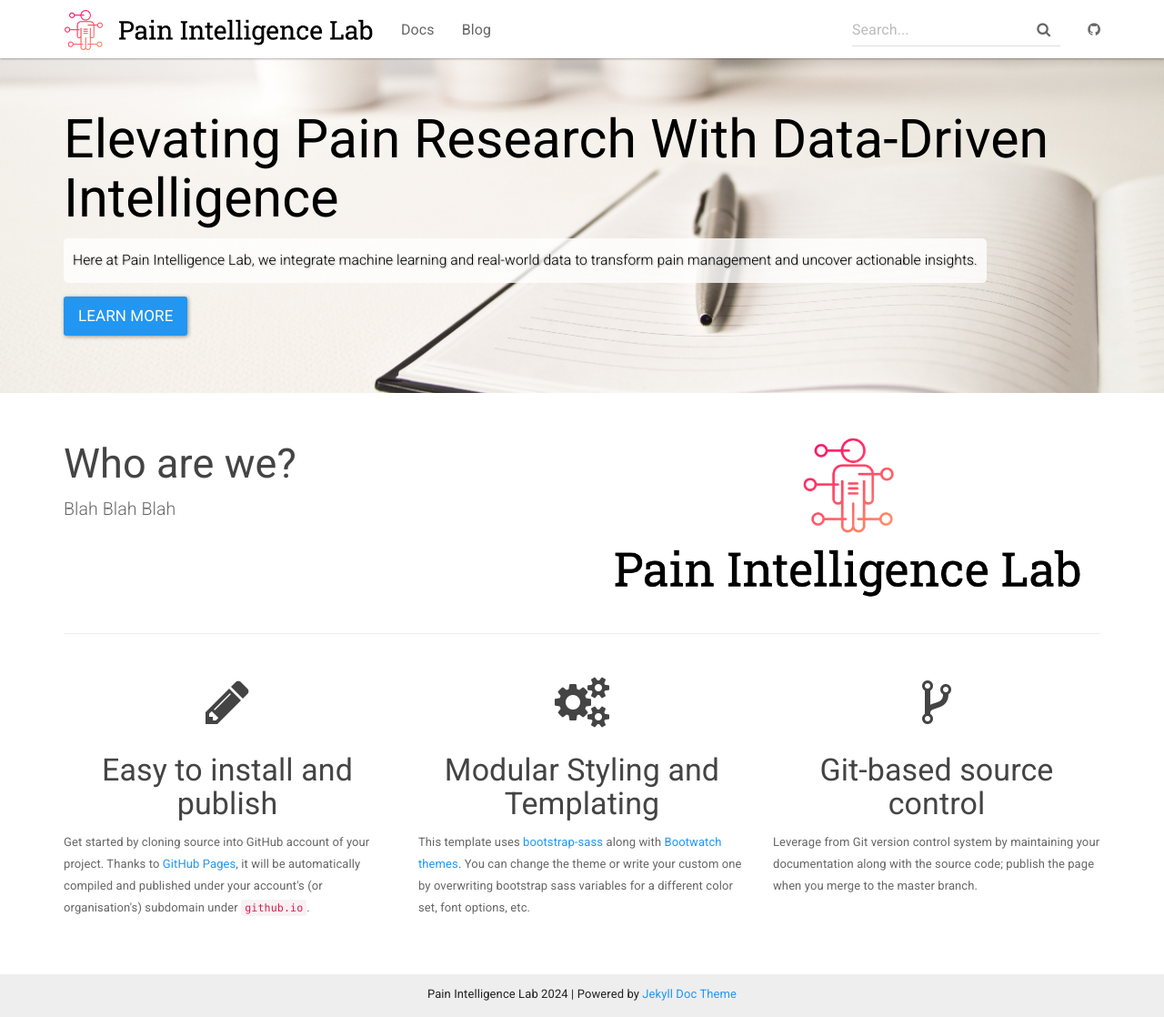
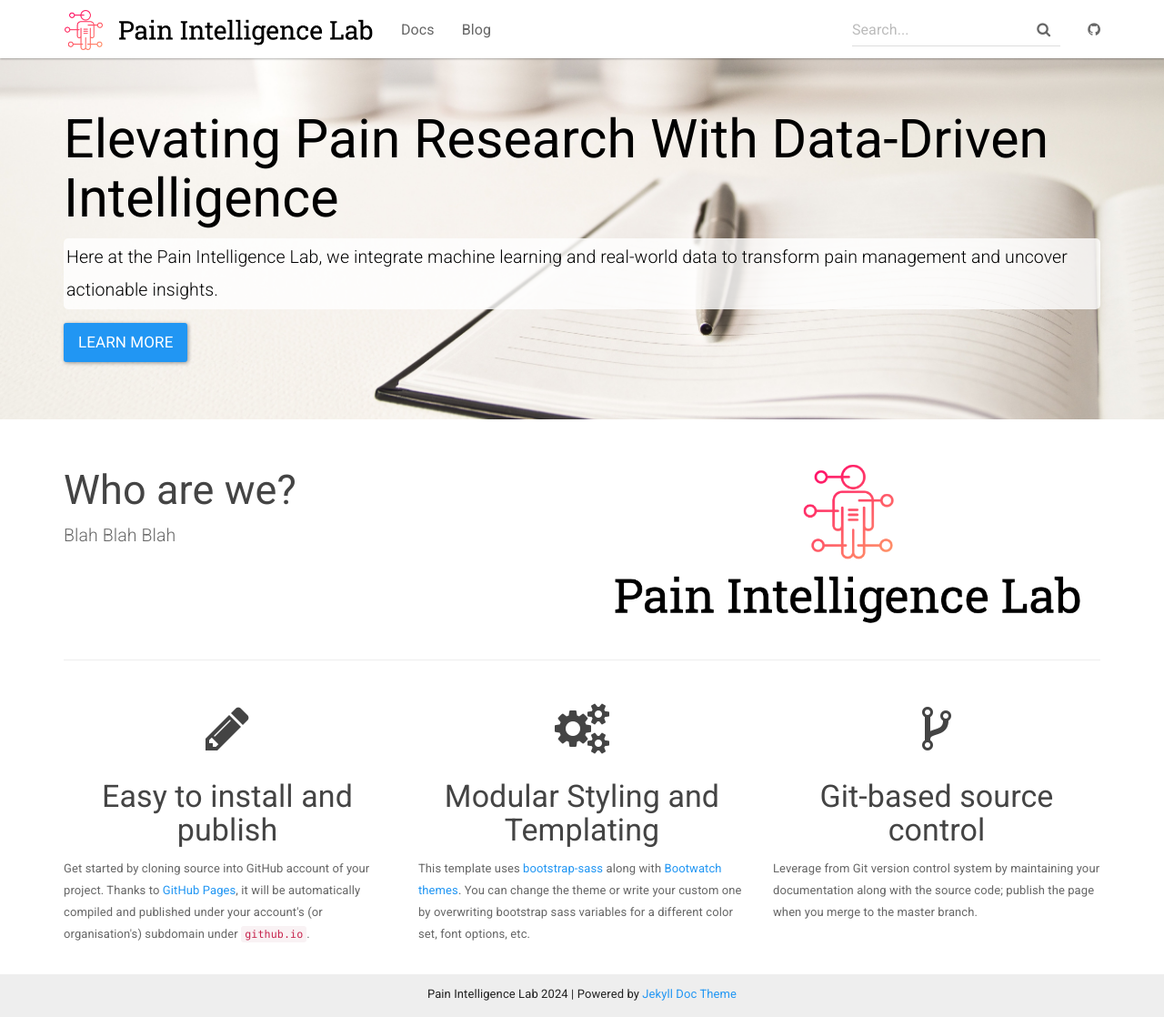
Before and after one commit to potatole123/my-prog, a Jekyll site: the page built from index.html, in a window 1280 px wide and 1118 px high. Shown: the whole window at 91% size. Built offline with Jekyll 4.4.1, drawn with Linux system fonts in a browser that asks for light colours.

Commit message:
Update index.html

```diff
--- a/index.html
+++ b/index.html
@@ -5,8 +5,8 @@
 <div class="header-container jumbotron">
     <div class="container">
         <h1 style="color: black;">Elevating Pain Research With Data-Driven Intelligence</h1>
-        <p style="color: black; font-size: 1.2em; background-color: rgba(255, 255, 255, 0.8); padding: 10px; border-radius: 5px; display: inline-block; text-shadow: 1px 1px 2px rgba(0, 0, 0, 0.3);">
-            Here at Pain Intelligence Lab, we integrate machine learning and real-world data to transform pain management and uncover actionable insights.
+        <p style="color: black; font-size: 1.5em; background-color: rgba(255, 255, 255, 0.8); padding: 3px; border-radius: 5px; display: inline-block;">
+            Here at the Pain Intelligence Lab, we integrate machine learning and real-world data to transform pain management and uncover actionable insights.
         </p>
         <p><a class="btn btn-primary btn-lg" href="{{ "/docs/home/" | relative_url }}" role="button">Learn more</a></p>
     </div>
```
